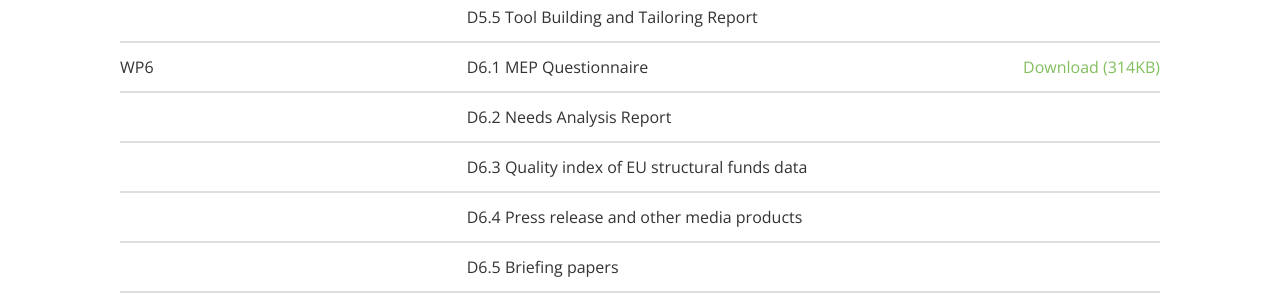
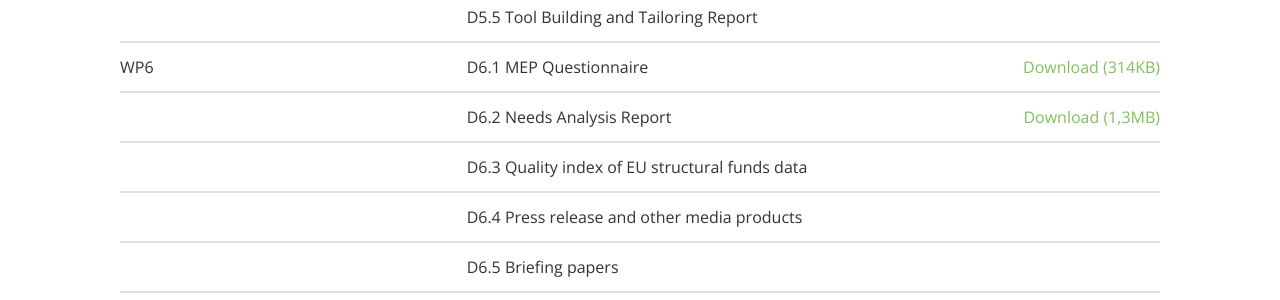
Before and after one commit to openbudgets/openbudgets.github.io, a Jekyll site: the page built from about/deliverables.md, in a window 1280 px wide and 900 px high, scrolled down 2078 px. Shown: the part 154-454 px from the top of the window. Built offline with Jekyll 4.4.1, drawn with Linux system fonts in a browser that asks for light colours; nearby versions of some CDN libraries.

Commit message:
added D6.2

```diff
--- a/about/deliverables.md
+++ b/about/deliverables.md
@@ -38,7 +38,7 @@ title: Deliverables
 | 	 | D5.4 Workshops Report |
 | 	 | D5.5 Tool Building and Tailoring Report |
 | WP6	 | D6.1 MEP Questionnaire | [Download (314KB)]({{site.baseurl}}/assets/deliverables/D6.1.pdf)
-|  | D6.2 Needs Analysis Report |
+|  | D6.2 Needs Analysis Report | [Download (1,3MB)]({{site.baseurl}}/assets/deliverables/D6.2.pdf)
 |  | D6.3 Quality index of EU structural funds data |
 | 	 | D6.4 Press release and other media products |
 | 	 | D6.5 Briefing papers |
```
Also changed, not shown: 1 other file.
